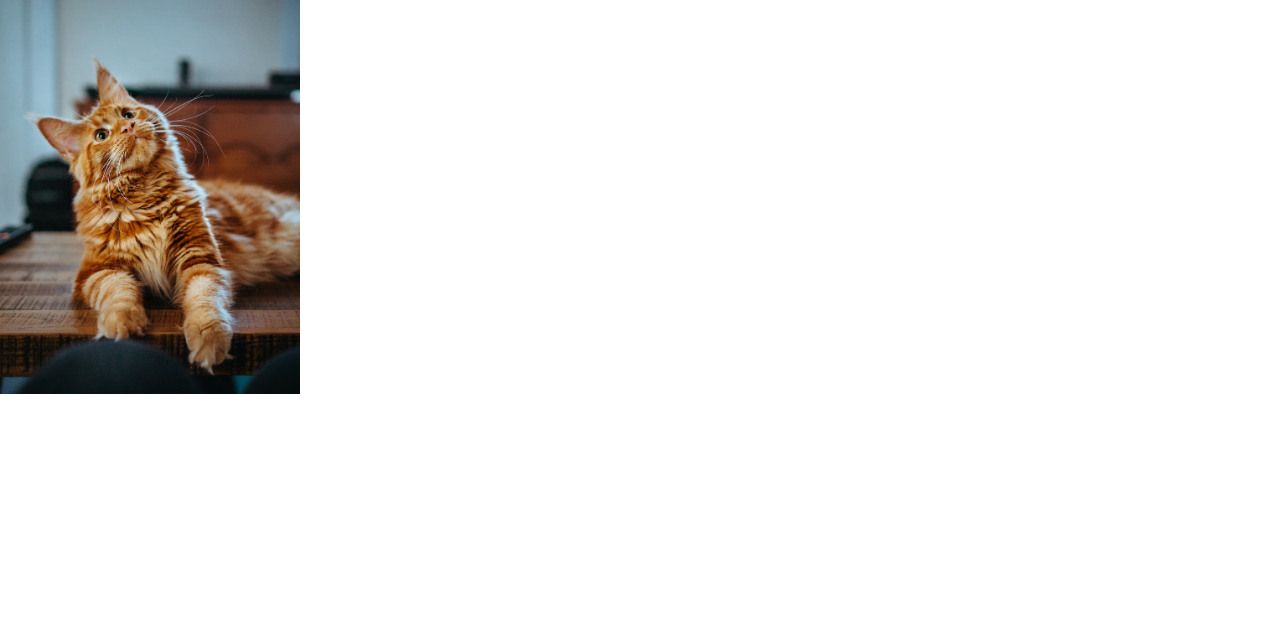
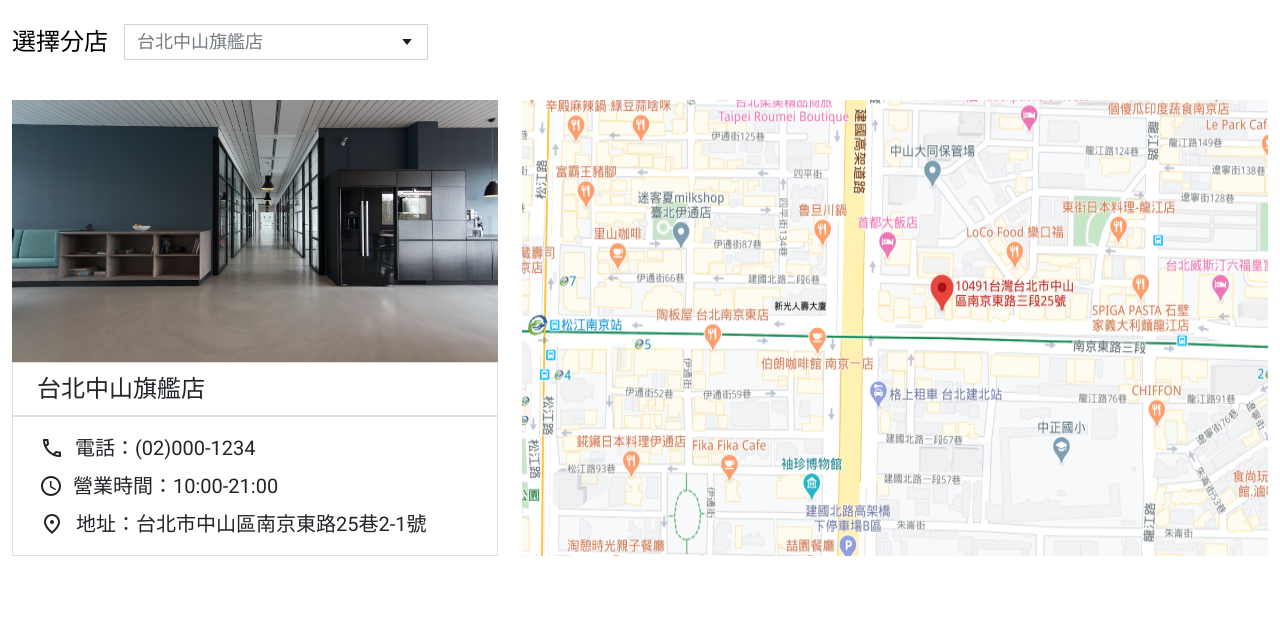
Before and after one commit to chieh0225/2024-hexschool-web-layout-training-vite-week4, a website built with Vite: page pages/stores.html in a window 1280 px wide. Shown: the part 176-812 px from the top of the page. Built offline with nearby package versions, Linux system fonts and the light colour scheme.

Commit message:
feat: 新增門市據點頁面

```diff
--- a/assets/scss/all.scss
+++ b/assets/scss/all.scss
@@ -12,4 +12,5 @@
 @import "./layout/footer.scss";
 
 @import "./pages/index.scss";
+@import "./pages/stores.scss";
 @import "./pages/faq.scss";
--- a/assets/scss/base/_base.scss
+++ b/assets/scss/base/_base.scss
@@ -5,7 +5,7 @@
 }
 
 body {
-  font-family: "Noto Sans TC", "Roboto", sans-serif;
+  font-family: "Roboto", "Noto Sans TC", sans-serif;
   line-height: 1.5;
   background: #ffffff;
 }
--- a/assets/scss/layout/_footer.scss
+++ b/assets/scss/layout/_footer.scss
@@ -1,3 +1,7 @@
+footer {
+  font-family: "Noto Sans TC", sans-serif;
+}
+
 .footer-container {
   display: flex;
   flex-direction: column;
@@ -80,6 +84,10 @@
         }
       }
     }
+
+    &-tel {
+      margin-bottom: 8px;
+    }
   }
 
   &-image {
--- /dev/null
+++ b/assets/scss/pages/_stores.scss
@@ -0,0 +1,160 @@
+.store {
+  padding-top: 96px;
+  padding-bottom: 80px;
+  @include mobile-larger {
+    padding-top: 80px;
+    padding-bottom: 80px;
+  }
+  @include mobile-small {
+    padding-top: 40px;
+    padding-bottom: 64px;
+  }
+}
+
+.content-title {
+  border-left: 8px solid #9f1213;
+  font-size: 48px;
+  font-weight: bold;
+  padding-left: 16px;
+  margin-bottom: 32px;
+  @include mobile-small {
+    font-size: 24px;
+    margin-bottom: 24px;
+  }
+}
+
+.store-search {
+  display: flex;
+  margin-bottom: 40px;
+  @include mobile-small {
+    justify-content: space-around;
+    align-items: center;
+  }
+
+  &-label {
+    font-size: 24px;
+    margin-right: 16px;
+    @include mobile-small {
+      font-size: 16px;
+      margin-right: 0px;
+    }
+  }
+
+  &-select {
+    width: 304px;
+    font-size: 18px;
+    color: rgb(73, 80, 87, 0.75);
+    padding-top: 6px;
+    padding-bottom: 6px;
+    padding-left: 12px;
+    border: 1px solid #ced4da;
+    appearance: none;
+    position: relative;
+    background: url(/assets/images/week3-4/select-arrow.svg);
+    background-size: 10px;
+    background-repeat: no-repeat;
+    background-position: 95% center;
+    @include mobile-small {
+      width: 276px;
+    }
+  }
+}
+
+.selected-store {
+  display: flex;
+  gap: 24px;
+  padding-left: 0;
+  padding-right: 0;
+  @include mobile-larger {
+    flex-wrap: wrap;
+  }
+}
+
+.card {
+  flex: 526;
+  display: flex;
+  flex-direction: column;
+  @include mobile-larger {
+    flex-direction: row;
+    gap: 24px;
+  }
+  @include mobile-small {
+    flex-direction: column;
+    gap: 0px;
+  }
+}
+
+.card-body {
+  @include mobile-larger {
+    width: 50%;
+  }
+  @include mobile-small {
+    width: 100%;
+  }
+}
+
+.card-title {
+  color: #212529;
+  font-size: 24px;
+  padding-top: 8px;
+  padding-bottom: 8px;
+  padding-left: 24px;
+  border: 1px solid #00000020;
+}
+
+.store-info {
+  padding-top: 16px;
+  padding-bottom: 16px;
+  color: #212529;
+  font-size: 20px;
+  display: flex;
+  flex-direction: column;
+  gap: 8px;
+  border: 1px solid #00000020;
+  li {
+    display: flex;
+  }
+  a {
+    color: #212529;
+  }
+}
+
+.store-img {
+  display: block;
+  @include mobile-larger {
+    width: 50%;
+  }
+  @include mobile-small {
+    width: 100%;
+  }
+}
+.map-img {
+  flex: 746;
+  display: block;
+}
+
+.telephone-number img {
+  margin-left: 27px;
+  margin-right: 11px;
+}
+.business-hours img {
+  margin-left: 26px;
+  margin-right: 10px;
+}
+.store-address img {
+  margin-left: 27px;
+  margin-right: 12px;
+  margin-top: 3px;
+}
+
+.store-address {
+  display: flex;
+  font-size: 20px;
+  align-items: flex-start;
+}
+
+.address-line {
+  display: block; /* 使地址成為區塊元素 */
+  white-space: pre-wrap; /* 保持換行 */
+  margin-right: 24px;
+}
--- a/layout/footer.ejs
+++ b/layout/footer.ejs
@@ -3,9 +3,9 @@
     <div class="nav-media-container">
       <div class="hidden">
         <ul class="footer-nav-menu">
-          <li><a href="#">首頁</a></li>
+          <li><a href="./index.html">首頁</a></li>
           <li><a href="#">系列鏡框</a></li>
-          <li><a href="#">門市據點</a></li>
+          <li><a href="./stores.html">門市據點</a></li>
           <li><a href="#">部落格</a></li>
           <li><a href="./faq.html">常見問題</a></li>
         </ul>
@@ -35,7 +35,7 @@
     </div>
     <div class="contact-container">
       <ul class="contact-menu">
-        <li>
+        <li class="contact-tel">
           <img
             src="/assets/images/week3-4/call_36dp_FFFFFF_FILL0_wght400_GRAD0_opsz40.svg"
             alt=""
--- a/layout/header.ejs
+++ b/layout/header.ejs
@@ -11,7 +11,7 @@
           <a href="#">系列鏡框</a>
         </li>
         <li>
-          <a href="#">門市據點</a>
+          <a href="./stores.html">門市據點</a>
         </li>
         <li>
           <a href="#">部落格</a>
--- a/pages/stores.html
+++ b/pages/stores.html
@@ -4,13 +4,9 @@
     <meta charset="UTF-8" />
     <meta http-equiv="X-UA-Compatible" content="IE=edge" />
     <meta name="viewport" content="width=device-width, initial-scale=1.0" />
-    <title>index</title>
+    <title>門市據點</title>
     <link rel="preconnect" href="https://fonts.googleapis.com" />
     <link rel="preconnect" href="https://fonts.gstatic.com" crossorigin />
-    <link
-      href="https://fonts.googleapis.com/css2?family=Noto+Sans+TC:wght@100..900&family=Roboto:ital,wght@0,100;0,300;0,400;0,500;0,700;0,900;1,100;1,300;1,400;1,500;1,700;1,900&display=swap"
-      rel="stylesheet"
-    />
     <link
       rel="stylesheet"
       href="https://fonts.googleapis.com/css2?family=Material+Symbols+Outlined:opsz,wght,FILL,GRAD@20..48,100..700,0..1,-50..200"
@@ -19,8 +15,63 @@
   <body>
     <%- include('./layout/header'); -%>
 
-    <h1 class="index-title">我是首頁</h1>
-    <img src="../assets/images/cat.jpg" style="width: 300px" alt="cat" />
+    <div class="store container">
+      <h1 class="content-title">門市據點</h1>
+      <div class="store-search">
+        <label for="branchs" class="store-search-label">選擇分店</label>
+        <select name="store-branch" id="branchs" class="store-search-select">
+          <option value="" disabled>選擇地區</option>
+          <option value="taipei-zhongshan-flagship" selected>
+            台北中山旗艦店
+          </option>
+          <option value="taipei-green-garden">台北綠園店</option>
+          <option value="taichung-qingshui-flagship">台中清水旗艦店</option>
+          <option value="kaohsiung-zhongzheng-image">高雄中正形象店</option>
+          <option value="kaohsiung-dream-mall">高雄夢時代店</option>
+        </select>
+      </div>
+
+      <div class="selected-store container">
+        <div class="card">
+          <img
+            src="/assets/images/week3-4/store-1.png"
+            alt="taipei-zhongshan-flagship"
+            class="store-img"
+          />
+          <div class="card-body">
+            <h2 class="card-title">台北中山旗艦店</h2>
+            <address>
+              <ul class="store-info">
+                <li class="telephone-number">
+                  <img
+                    src="/assets/images/week3-4/call_24dp_212529.svg"
+                    alt="call icon"
+                  />
+                  <a href="tel:(02)000-1234">電話：(02)000-1234</a>
+                </li>
+                <li class="business-hours">
+                  <img
+                    src="/assets/images/week3-4/schedule_24dp_212529.svg"
+                    alt="time icon"
+                  />
+                  <span>營業時間：10:00-21:00</span>
+                </li>
+                <li class="store-address">
+                  <img
+                    src="/assets/images/week3-4/place_24dp_212529.svg"
+                    alt="place icon"
+                  />
+                  <span class="address-line"
+                    >地址：台北市中山區南京東路25巷2-1號</span
+                  >
+                </li>
+              </ul>
+            </address>
+          </div>
+        </div>
+        <img src="/assets/images/week3-4/map-1.png" alt="map" class="map-img" />
+      </div>
+    </div>
 
     <%- include('./layout/footer'); -%>
 
```
Also changed, not shown: pages/faq.html (+1 -5 lines), pages/index.html (+1 -5 lines), assets/images/week3-4/call_24dp_212529.svg (added), assets/images/week3-4/map-1.png (added), assets/images/week3-4/map-2x.png (added), assets/images/week3-4/place_24dp_212529.svg (added), assets/images/week3-4/schedule_24dp_212529.svg (added), assets/images/week3-4/select-arrow.svg (added).
